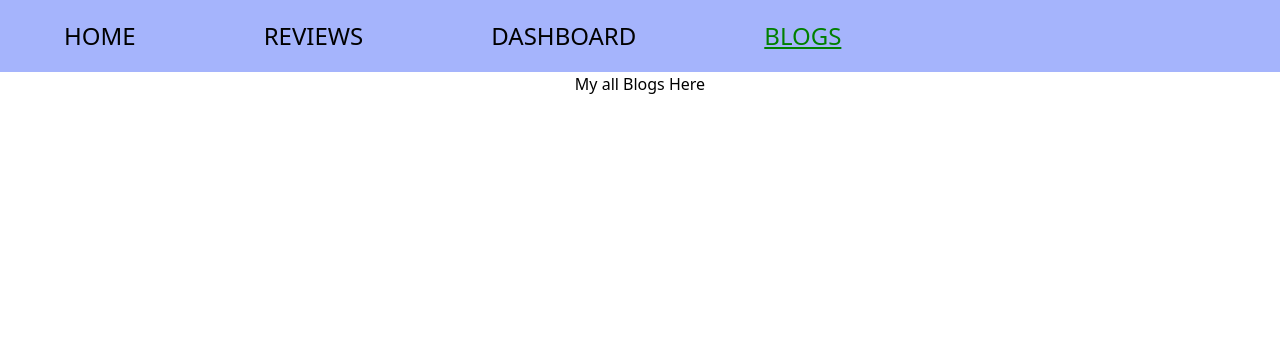
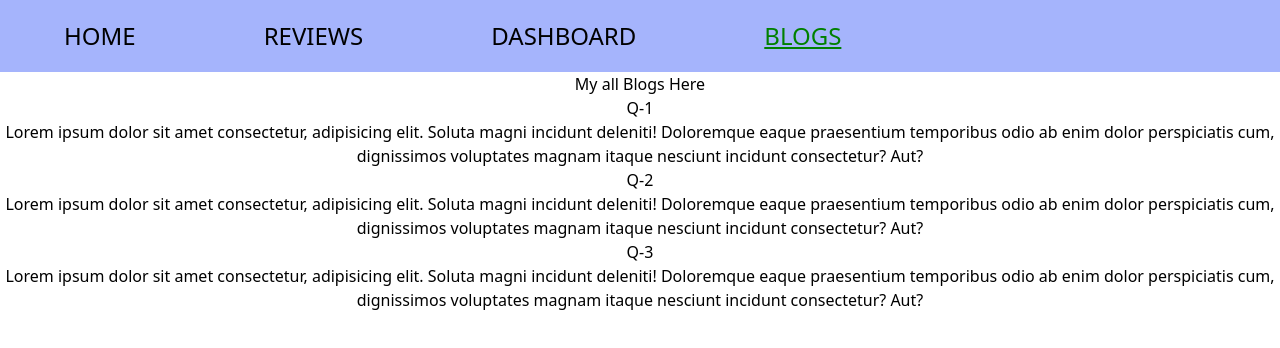
Before and after one commit to Abdur-Rahman-Argon/review-point, a React (Create React App) app: page /blogs in a window 1280 px wide. Shown: the top 348 px of the page. Built offline with nearby package versions, Linux system fonts and the light colour scheme.

Commit message:
reChart added

```diff
--- /dev/null
+++ b/src/components/AreaChart/AreaChart.js
@@ -0,0 +1,18 @@
+import React, { useEffect, useState } from "react";
+
+const AreaChart = () => {
+  const [data, setData] = useState([]);
+  useEffect(() => {
+    fetch("data.json")
+      .then((res) => res.json())
+      .then((data) => setData(data));
+  }, []);
+  console.log(data);
+  return (
+    <div>
+      <h1>Area Chart</h1>
+    </div>
+  );
+};
+
+export default AreaChart;
--- /dev/null
+++ b/src/components/BarChart/BarChart.js
@@ -0,0 +1,11 @@
+import React from "react";
+
+const BarChart = () => {
+  return (
+    <div>
+      <h1></h1>
+    </div>
+  );
+};
+
+export default BarChart;
--- a/src/components/Blogs/Blogs.js
+++ b/src/components/Blogs/Blogs.js
@@ -4,6 +4,34 @@ const Blogs = () => {
   return (
     <div>
       <h1>My all Blogs Here</h1>
+
+      <div>
+        <h1>Q-1</h1>
+        <p>
+          Lorem ipsum dolor sit amet consectetur, adipisicing elit. Soluta magni
+          incidunt deleniti! Doloremque eaque praesentium temporibus odio ab
+          enim dolor perspiciatis cum, dignissimos voluptates magnam itaque
+          nesciunt incidunt consectetur? Aut?
+        </p>
+      </div>
+      <div>
+        <h1>Q-2</h1>
+        <p>
+          Lorem ipsum dolor sit amet consectetur, adipisicing elit. Soluta magni
+          incidunt deleniti! Doloremque eaque praesentium temporibus odio ab
+          enim dolor perspiciatis cum, dignissimos voluptates magnam itaque
+          nesciunt incidunt consectetur? Aut?
+        </p>
+      </div>
+      <div>
+        <h1>Q-3</h1>
+        <p>
+          Lorem ipsum dolor sit amet consectetur, adipisicing elit. Soluta magni
+          incidunt deleniti! Doloremque eaque praesentium temporibus odio ab
+          enim dolor perspiciatis cum, dignissimos voluptates magnam itaque
+          nesciunt incidunt consectetur? Aut?
+        </p>
+      </div>
     </div>
   );
 };
--- a/src/components/Dashboard/Dashboard.js
+++ b/src/components/Dashboard/Dashboard.js
@@ -1,9 +1,13 @@
 import React from "react";
+import AreaChart from "../AreaChart/AreaChart";
+import Recharts from "../Recharts/Recharts";
 
 const Dashboard = () => {
   return (
     <div>
       <p>this is dashbord for showing rechart</p>
+      <Recharts></Recharts>
+      <AreaChart></AreaChart>
     </div>
   );
 };
--- a/src/components/Home/Home.js
+++ b/src/components/Home/Home.js
@@ -28,9 +28,9 @@ const Home = () => {
       </div>
       <div>
         <Reviews></Reviews>
-        <div className="m-10">
+        <div className="m-1 ">
           <Link
-            className="rounded-lg border-2 flex w-48 px-5 py-2  bg-emerald-500 "
+            className="rounded-lg border-2 content-center w-48 px-5 py-2  bg-emerald-500 "
             to="/reviews"
           >
             <span> See all review </span>
--- /dev/null
+++ b/src/components/PaiChart/PaiChart.js
@@ -0,0 +1,11 @@
+import React from "react";
+
+const PaiChart = () => {
+  return (
+    <div>
+      <h1>Investment Vs Revenue</h1>
+    </div>
+  );
+};
+
+export default PaiChart;
--- /dev/null
+++ b/src/components/Recharts/Recharts.js
@@ -0,0 +1,30 @@
+import React, { useEffect, useState } from "react";
+import { Line, LineChart, Tooltip, XAxis, YAxis } from "recharts";
+
+const Recharts = () => {
+  const [data, setData] = useState([]);
+  useEffect(() => {
+    fetch("data.json")
+      .then((res) => res.json())
+      .then((data) => setData(data));
+  }, []);
+  return (
+    <div>
+      <h1>Manth Wise Sell</h1>
+      <LineChart
+        width={600}
+        height={300}
+        data={data}
+        margin={{ top: 5, right: 20, bottom: 5, left: 0 }}
+      >
+        <Line type="monotone" dataKey="sell" stroke="#8884d8" />
+
+        <XAxis dataKey="name" />
+        <YAxis />
+        <Tooltip />
+      </LineChart>
+    </div>
+  );
+};
+
+export default Recharts;
```
